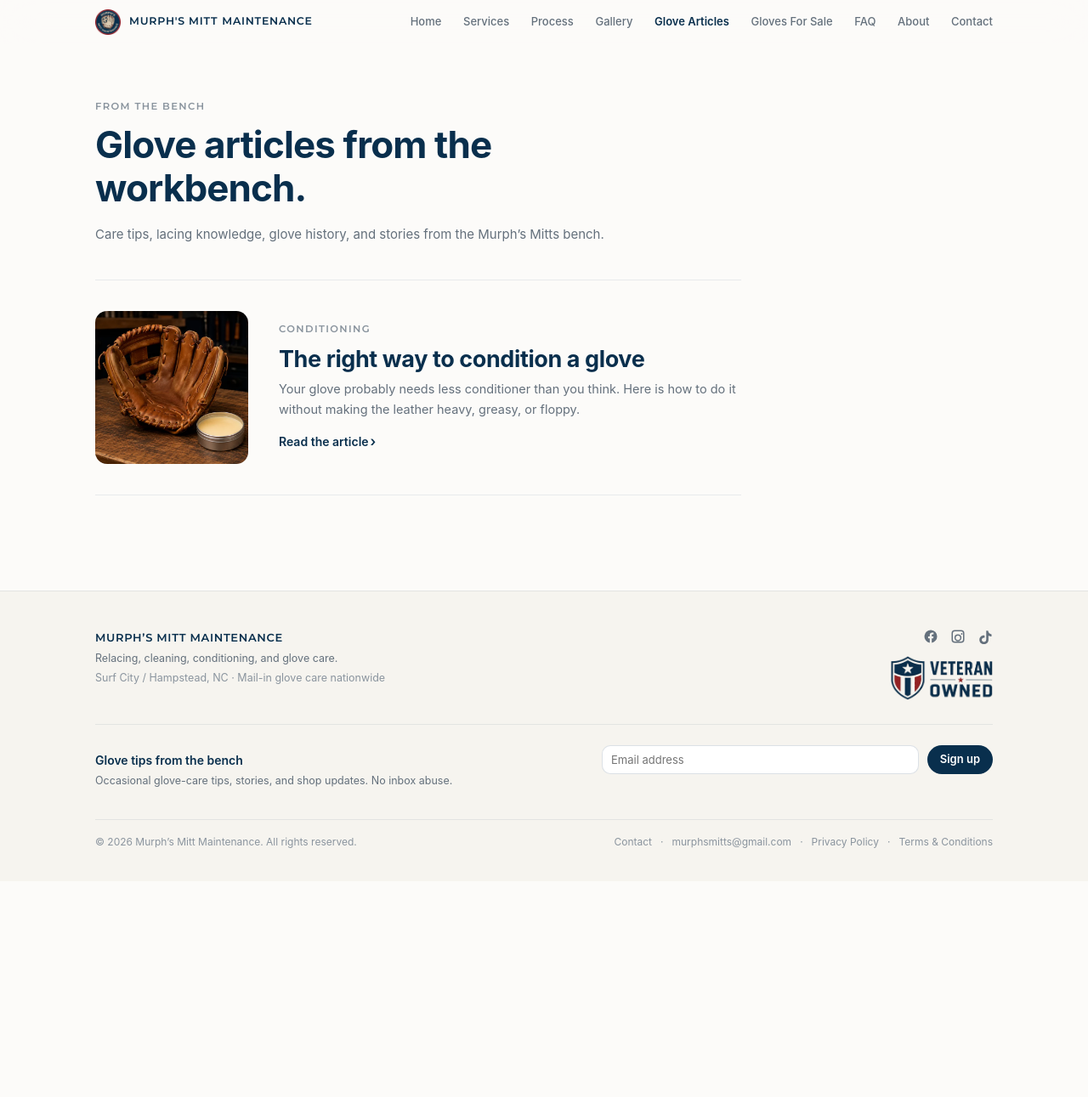
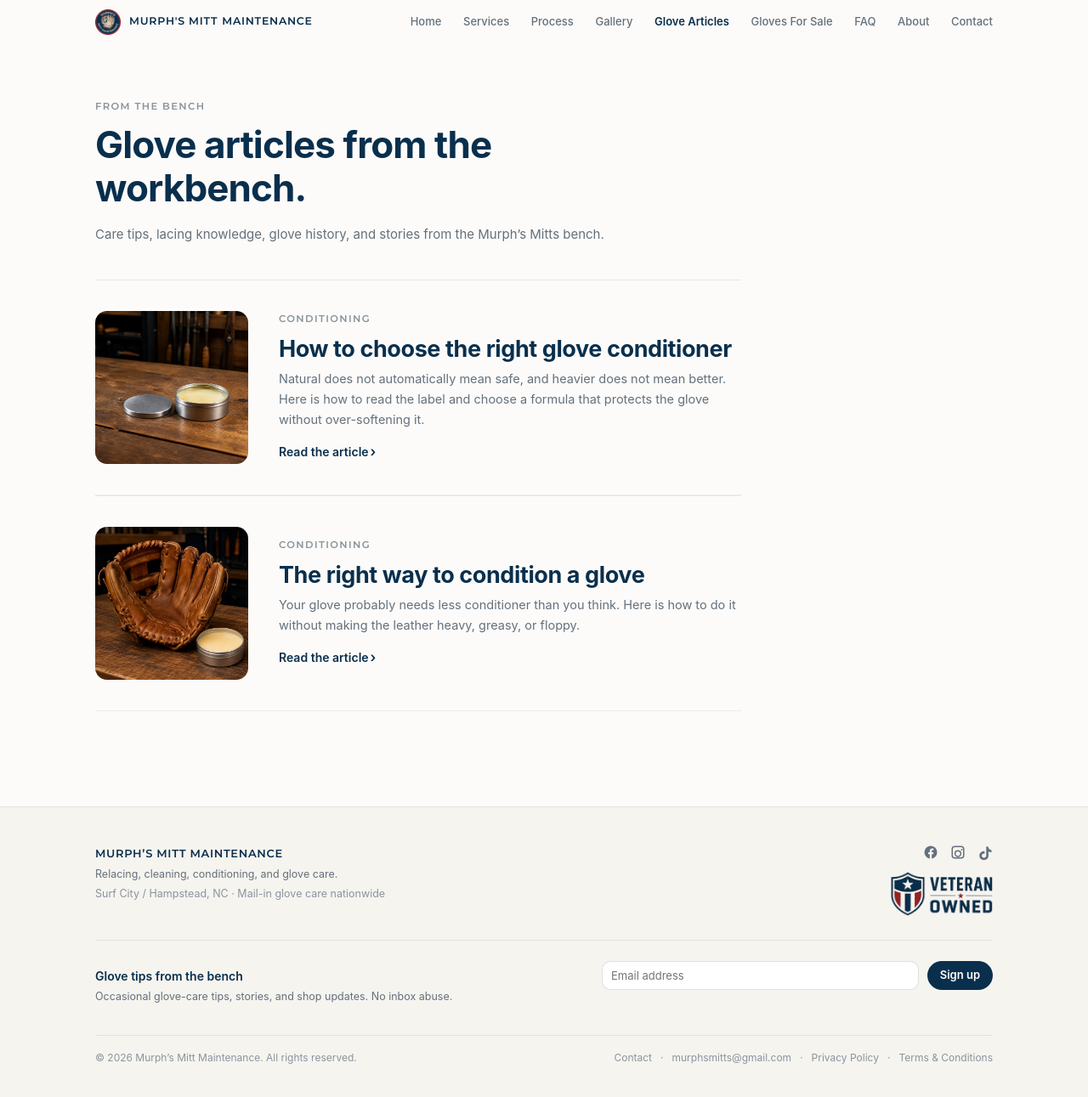
Before and after one commit to kbrettmurphy-ctrl/murphsmitts, a Jekyll site: the page built from glove-care/index.html, in a window 1280 px wide and 1291 px high. Shown: the whole window at 85% size. Built offline with Jekyll 4.4.1, drawn with Linux system fonts in a browser that asks for light colours.

Commit message:
Add glove conditioner guide article

```diff
--- a/glove-care/index.html
+++ b/glove-care/index.html
@@ -15,6 +15,22 @@
 
   <section class="care-index-list" aria-label="Glove-care articles">
     <article class="care-index-item">
+      <a class="care-index-thumb" href="{{ '/glove-care/how-to-choose-the-right-glove-conditioner/' | relative_url }}" aria-label="Read How to choose the right glove conditioner">
+        <img
+          src="{{ '/assets/img/glove-care/conditioner-guide-thumb.jpg' | relative_url }}"
+          alt="Open unbranded metal tin of leather conditioner on a wooden workbench"
+          width="1254"
+          height="1254">
+      </a>
+      <div class="care-index-item-copy">
+        <p class="mm-eyebrow">Conditioning</p>
+        <h2><a href="{{ '/glove-care/how-to-choose-the-right-glove-conditioner/' | relative_url }}">How to choose the right glove conditioner</a></h2>
+        <p>Natural does not automatically mean safe, and heavier does not mean better. Here is how to read the label and choose a formula that protects the glove without over-softening it.</p>
+        <a class="mm-link" href="{{ '/glove-care/how-to-choose-the-right-glove-conditioner/' | relative_url }}">Read the article</a>
+      </div>
+    </article>
+
+    <article class="care-index-item">
       <a class="care-index-thumb" href="{{ '/glove-care/right-way-to-condition-a-glove/' | relative_url }}" aria-label="Read The right way to condition a glove">
         <img
           src="{{ '/assets/img/glove-care/conditioning-thumb.webp' | relative_url }}"
--- a/index.html
+++ b/index.html
@@ -55,9 +55,9 @@
     <p class="mm-eyebrow">Latest glove article</p>
     <div class="home-latest-article-row">
       <h2 id="home-latest-article-title">
-        <a href="{{ '/glove-care/right-way-to-condition-a-glove/' | relative_url }}">The right way to condition a glove</a>
+        <a href="{{ '/glove-care/how-to-choose-the-right-glove-conditioner/' | relative_url }}">How to choose the right glove conditioner</a>
       </h2>
-      <a class="mm-link" href="{{ '/glove-care/right-way-to-condition-a-glove/' | relative_url }}">Read the article</a>
+      <a class="mm-link" href="{{ '/glove-care/how-to-choose-the-right-glove-conditioner/' | relative_url }}">Read the article</a>
     </div>
   </section>
 
```
Also changed, not shown: glove-care/how-to-choose-the-right-glove-conditioner/index.html (added, +101 -0 lines), assets/img/glove-care/conditioner-guide-hero.jpg (added), assets/img/glove-care/conditioner-guide-thumb.jpg (added).
